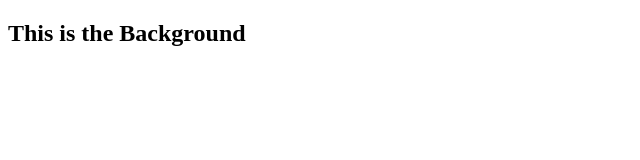
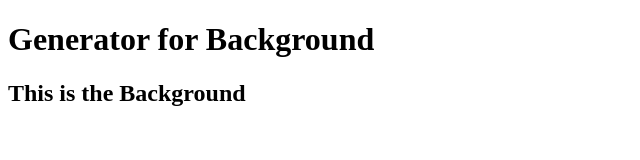
Before and after one commit to header-bit/background-generator, a plain HTML site: page index.html in a window 1280 px wide. Shown: the whole page, without its empty margins (0-640 px from the left). Drawn offline with Linux system fonts and the light colour scheme.

Commit message:
added title

```diff
--- a/index.html
+++ b/index.html
@@ -4,6 +4,7 @@
 	<title>blah</title>
 </head>
 <body>
+	<h1>Generator for Background</h1>
 	<h2>This is the Background</h2>
 </body>
 </html>
```
